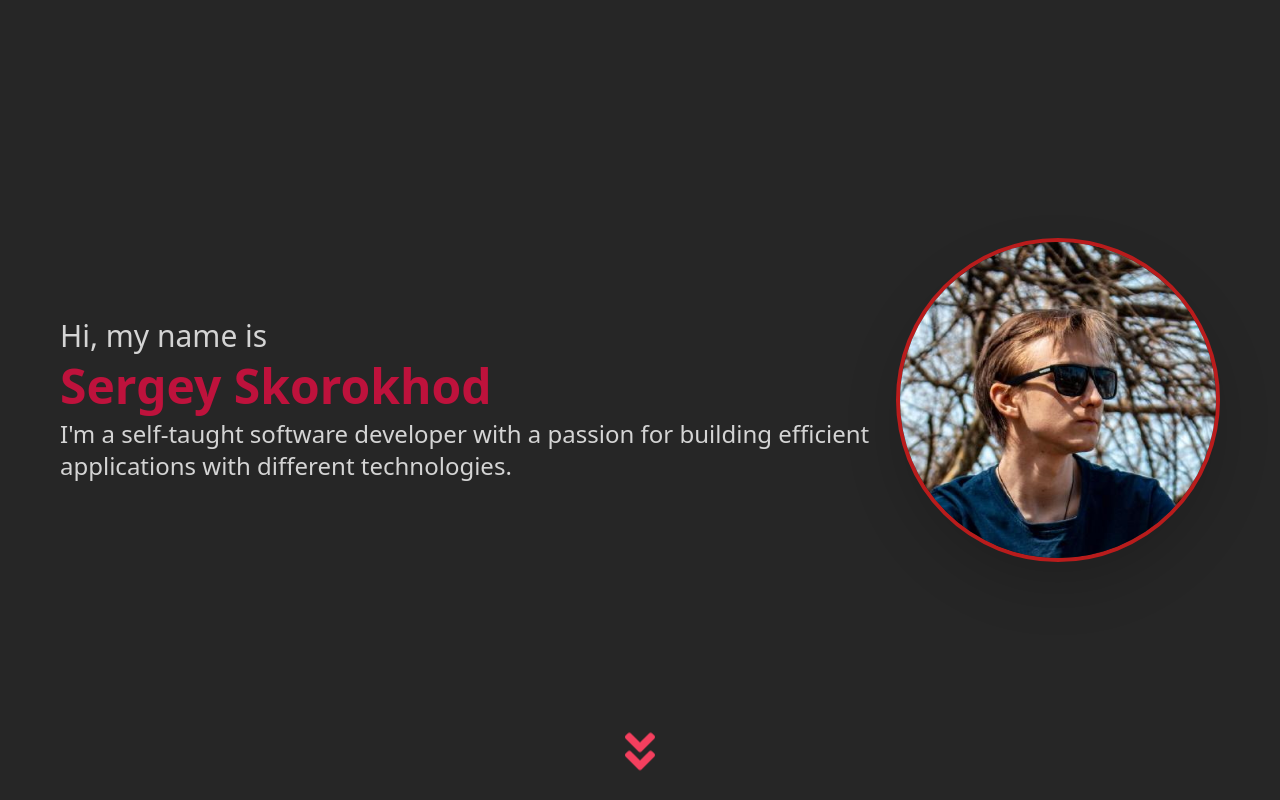
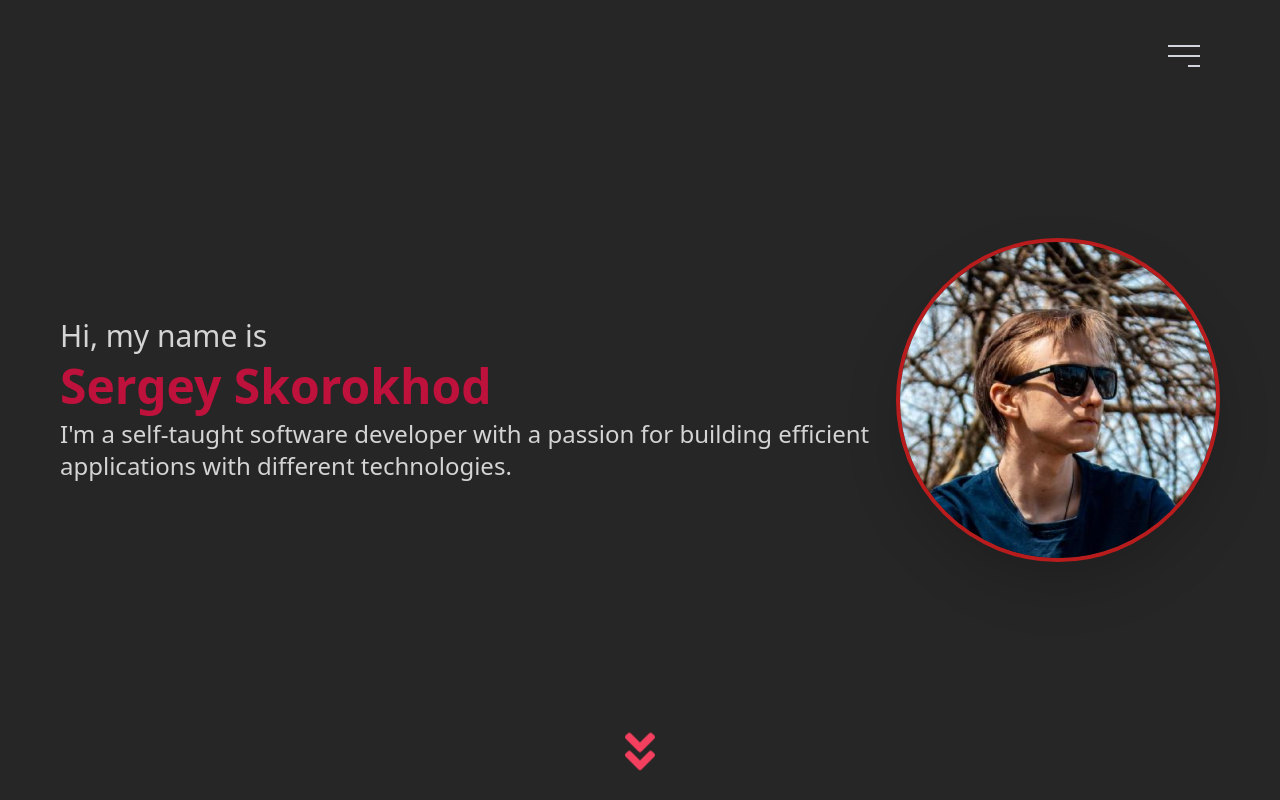
Before and after one commit to IllusionOfControl/personal-page, a Next.js app: page / in a window 1280 px wide. Shown: the top 800 px of the page. Built offline with nearby package versions, Linux system fonts and the light colour scheme.

Commit message:
added navbar

```diff
--- /dev/null
+++ b/src/components/Navbar/index.js
@@ -0,0 +1,28 @@
+import {useState} from "react";
+import Link from "next/link";
+
+const NavBar = () => {
+  const [isOpened, setOpened] = useState(false);
+
+  const handleBurgerMenu = () => setOpened(!isOpened);
+
+  return (
+    <nav className="absolute right-5 top-5 sm:right-20 sm:top-10">
+      <div className="flex items-center justify-end">
+        <div className={"w-full flex justify-end mr-4 space-x-4 transition-all duration-200 ease-linear" + (isOpened ? " opacity-100" : " opacity-0 translate-y-4")}>
+          <Link href="#about-section" className="sm:text-2xl hover:text-rose-800">About</Link>
+          <Link href="#skills-section" className="sm:text-2xl hover:text-rose-600">Skills</Link>
+          <Link href="#projects-section" className="sm:text-2xl hover:text-rose-600">Projects</Link>
+          <Link href="#contacts-section" className="sm:text-2xl hover:text-rose-600">Contacts</Link>
+        </div>
+        <div className="flex flex-col items-end justify-center cursor-pointer transition-all text-right" onClick={handleBurgerMenu}>
+          <span className={"block w-8 h-0.5 bg-gray-300 duration-200 ease-linear" + (isOpened ? " mb-0" : " mb-2")}></span>
+          <span className={"block w-8 h-0.5 bg-gray-300 duration-200 ease-linear" + (isOpened ? " mb-0" : " mb-2")}></span>
+          <span className={"block w-3 h-0.5 bg-gray-300 duration-200 ease-linear" + (isOpened ? " opacity-0" : " opacity-100")}></span>
+        </div>
+      </div>
+    </nav>
+  )
+}
+
+export default NavBar;
--- a/src/components/index.js
+++ b/src/components/index.js
@@ -4,6 +4,6 @@ import Skills from "./Skills"
 import Projects from "./Projects";
 import Contacts from "./Contacts";
 import Footer from "./Footer";
+import Navbar from "./Navbar"
 
-
-export { Hero, About, Skills, Projects, Contacts, Footer };
+export { Hero, About, Skills, Projects, Contacts, Footer, Navbar };
--- a/src/pages/index.js
+++ b/src/pages/index.js
@@ -1,5 +1,6 @@
 import Head from 'next/head'
 import { Hero, About, Skills, Projects, Contacts, Footer } from "../components";
+import Navbar from "../components/Navbar";
 
 export default function Home() {
   return (
@@ -10,6 +11,7 @@ export default function Home() {
         <link rel="icon" href="/favicon.ico" />
       </Head>
       <main>
+        <Navbar/>
         <Hero/>
         <About/>
         <Skills/>
```
